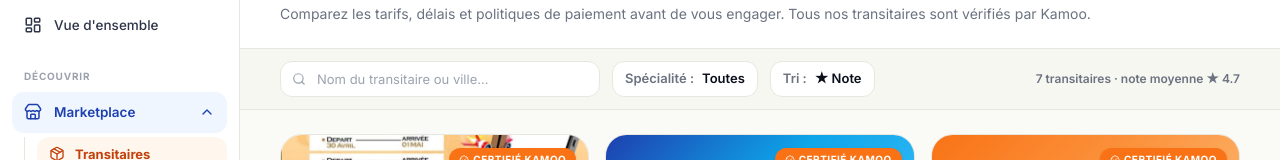
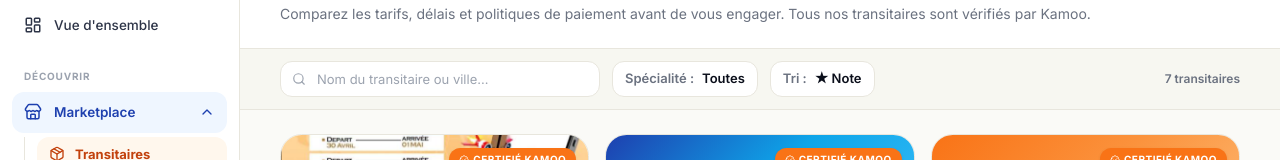
Before and after one commit to Patrick-hub90/kamoo-app, a Next.js app: page /marketplace/transitaires in a window 1280 px wide. Shown: the part 162-322 px from the top of the page. Built offline with nearby package versions, Linux system fonts and the light colour scheme.

Commit message:
design(marketplace/transitaires): retire note moyenne du compteur

```diff
--- a/src/app/(vendor)/marketplace/transitaires/page.tsx
+++ b/src/app/(vendor)/marketplace/transitaires/page.tsx
@@ -4,9 +4,6 @@
 
 export default function MarketplaceTransitairesPage() {
   const list = MOCK_TRANSITAIRES;
-  const avgRating = (
-    list.reduce((s, t) => s + t.rating, 0) / list.length
-  ).toFixed(1);
 
   return (
     <div className="flex h-full flex-col">
@@ -46,7 +43,7 @@
           </button>
           <div className="flex-1" />
           <div className="text-[12px] font-semibold text-ink-500">
-            {list.length} transitaires · note moyenne ★ {avgRating}
+            {list.length} transitaires
           </div>
         </div>
       </div>
```
